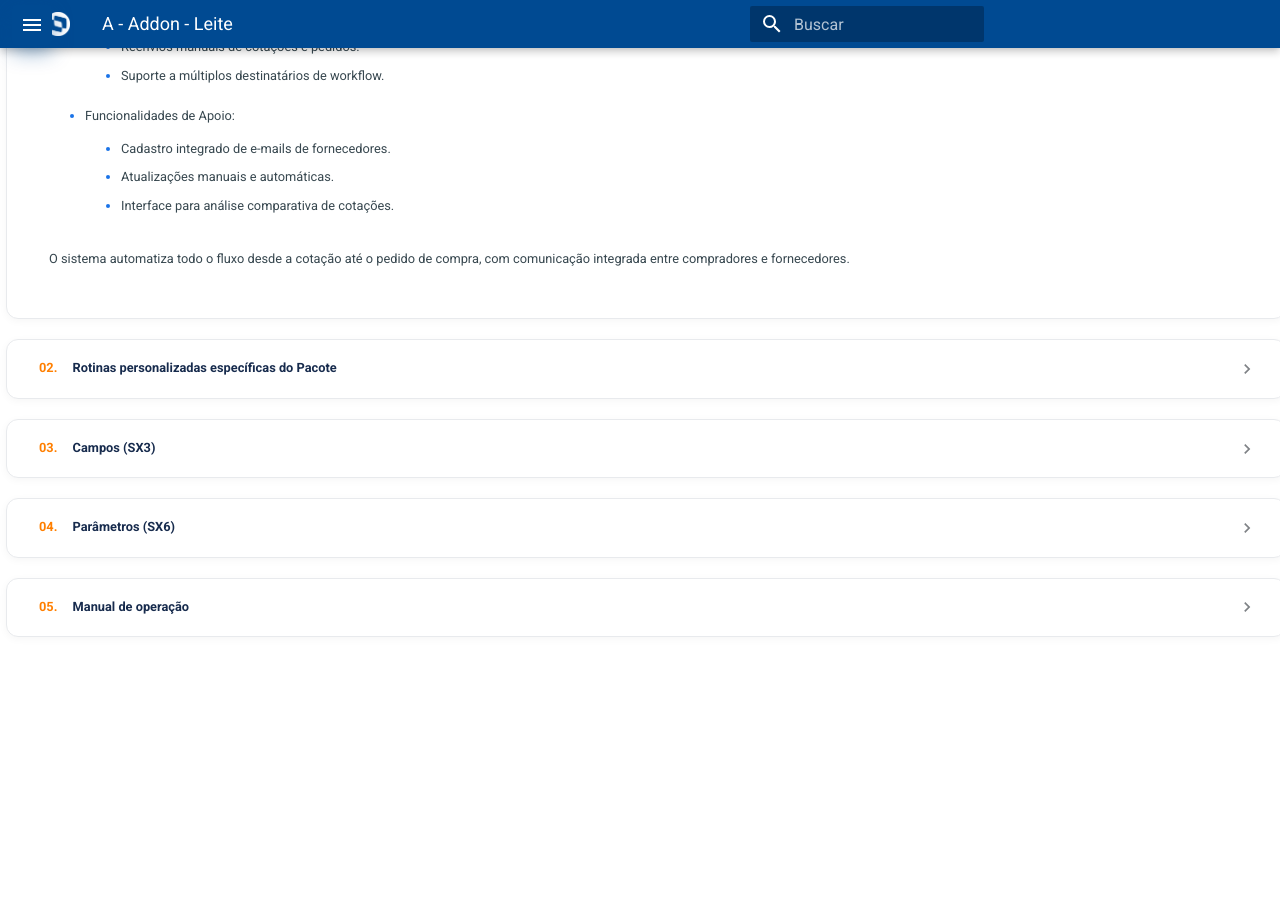
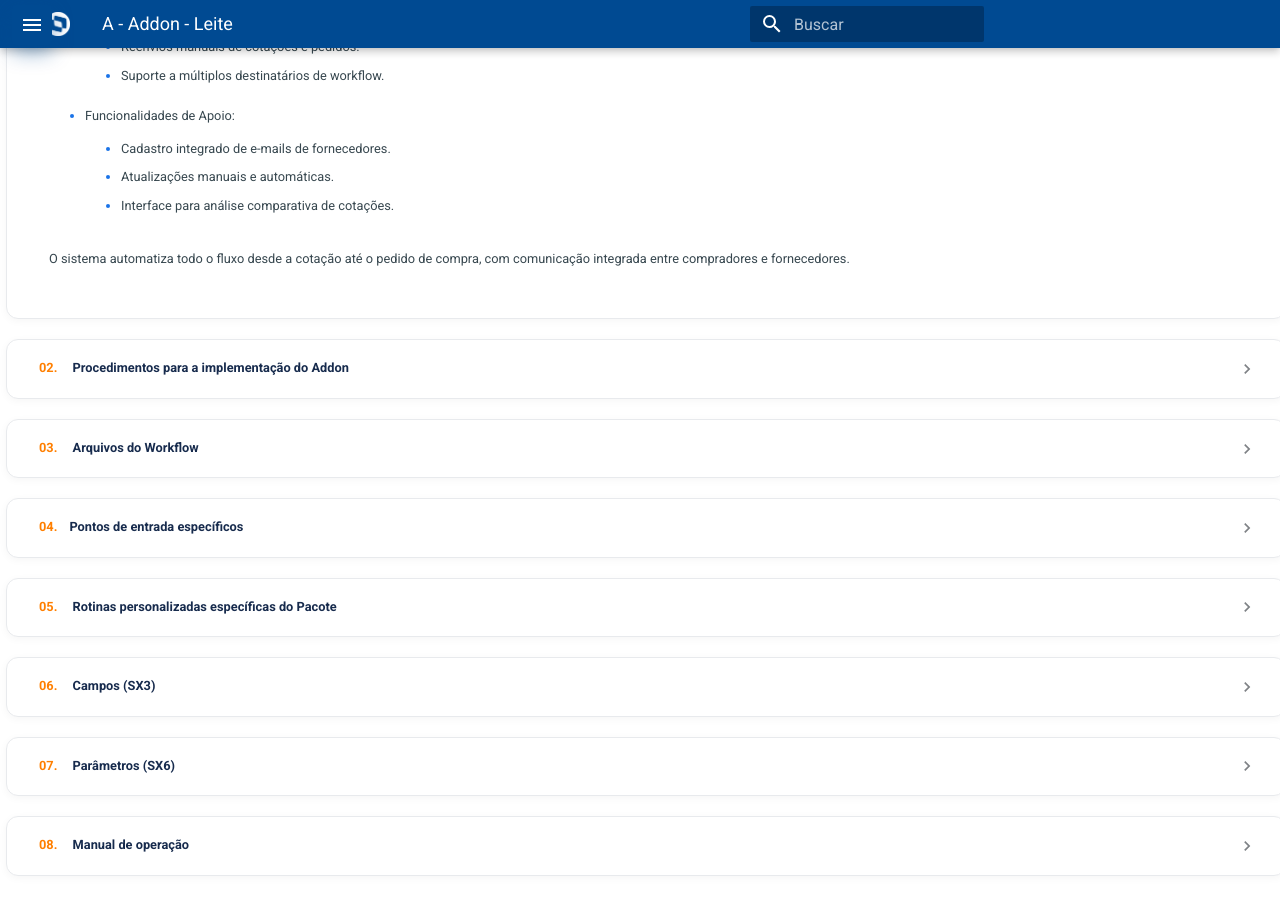
Before and after one commit to FSW-Mercado-Internacional-TOTVS-Oeste/documentacao-eletronica, an MkDocs documentation site: the page built from docs/addon-leite.md, in a window 1280 px wide and 900 px high, scrolled down 1197 px. Built offline with MkDocs 1.6.1 and Material for MkDocs 9.7.7, drawn with Linux system fonts in a browser that asks for light colours; comment, search, counter and statistics services are not loaded; before the commit the page ends 1858 px from its top, so only the background shows below that.

Commit message:
Alt. AddonLeite

```diff
--- a/docs/addon-leite.md
+++ b/docs/addon-leite.md
@@ -77,13 +77,196 @@
 
 <details class="custom-expand" markdown="1">
 <summary markdown="1">
-  <span class="summary-title"><span class="summary-number">02.</span> Rotinas personalizadas específicas do Pacote</span>
+  <span class="summary-title"><span class="summary-number">02.</span> Procedimentos para a implementação do Addon</span>
 </summary>
 <div class="content-body" markdown="1">
 
-### <span style="display: none;">2. Rotinas personalizadas específicas do Pacote</span>
+### <span style="display: none;">2. Procedimentos para a implementação do Addon</span>
+
+#### Importante:
+
+![](./assets/leite/Imagem36.png){.flow-image}
+
+<strong>PRÉ-REQUISITOS:</strong>
+<br>
+Este pacote requer as seguintes configurações no Servidor ERP Protheus:<br>
+<strong>1.	</strong>Configuração do serviço de Workflow e conta de e-mail de workflow no módulo Configurador;<br>
+<strong>2.	</strong>Configuração do serviço HTTP no .INI do Servidor Protheus;
+
+<strong>Exemplo:</strong>
+
+<strong>[HTTP]</strong><br>
+enable=1<br>
+port=8089<br>
+PATH=C:\P11\Protheus_Data\web<br>
+
+;----------------------------------------<br>
+<strong>;	JOB WORKFLOW VIA LINK<br></strong>
+<strong>;----------------------------------------<br>
+[192.168.1.151:8089]</strong><br>
+ENABLE=1<br>
+PORT=8089<br>
+PATH=C:\P11\Protheus_Data\web<br>
+ENVIRONMENT=desenvolvimento<br>
+RESPONSEJOB=JOB_WF_LINK<br>
+<br>
+<strong>[JOB_WF_LINK]</strong><br>
+TYPE=WEB<br>
+SIGAWEB=WF<br>
+ENVIRONMENT=desenvolvimento<br>
+INSTANCES=3,5<br>
+INSTANCENAME=WF<br>
+ONSTART=STARTWEBEX<br>
+ONCONNECT=CONNECTWEBEX<br>
+ONEXIT=FINISHWEBEX<br>
+PREPAREIN=01,01<br>
+
+<strong>3.	</strong>Redirecionamento do DNS para acesso ao link do workflow (https://dominio.com.br) na porta HTTP configurada;<br>
+<strong>4.	</strong>Liberação de Firewall para a porta HTTP do Servidor Protheus;<br>
+<strong>5.	</strong>Copiar MENU sigaesp1.xnu para past de menus;<br>
+
+<strong>COMPATIBILIZADOR:</strong>
+
+Baixar e descompactar o pacote de instalação do ADD-ON (F007A);<br>
+<strong>1.	</strong>Copiar a pasta \FSW999\UPD007\A\DADOS  para o rootpath (protheus_data);<br>
+<strong>2.	</strong>Aplicar o patch contido na pasta \FSW999\UPD007\A\PATCH (tttp110_007A);<br>
+<strong>3.	</strong>Ajustar arquivo SX2LAT.DTC nome das tabelas conforme dicionário.<br>
+<strong>4.	</strong>Ajustar arquivo SX3LAT.DTC grupo de campos 001, 002, e 033 conforme tamanho no dicionário.<br>
+<strong>5.	</strong>Executar o compatibilizador U_UPD007A através do remote:<br>
+
+![](./assets/leite/Imagem37.png){.flow-image}
+</tbody>
+</table>
+</div>
+</details>
+
+<!--############################################### 03 #######################################################-->
+
+<details class="custom-expand" markdown="1">
+<summary markdown="1">
+  <span class="summary-title"><span class="summary-number">03.</span> Arquivos do Workflow</span>
+</summary>
+<div class="content-body" markdown="1">
+
+### <span style="display: none;">3. Arquivos do Workflow</span>
+
+Copiar os seguintes arquivos do Pacote para a pasta de trabalho do Workflow (protheus_data\workflow), configurado através do parâmetro MV_WFDIR:
+
+<table class="banks-table">
+  <thead>
+    <tr>
+      <th>Arquivo</th>
+      <th>Descrição</th>
+    </tr>
+  </thead>
+  <tbody>
+    <tr>
+      <td><strong>ltcad014.htm</strong></td>
+      <td>Diferença entre Plataforma e Coletas uMov.me.</td>
+    </tr>
+    <tr>
+      <td><strong>ltcad015.htm</strong></td>
+      <td>Abertura/Fechamento de Plataforma</td>
+    </tr>
+  </tbody>
+</table>
+
+Copiar os seguintes arquivos do Pacote para a pasta WEB (protheus_data\web), configurada através do parâmetro MV_WFDHTTP:
+
+<table class="banks-table">
+  <thead>
+    <tr>
+      <th>Arquivo</th>
+      <th>Descrição</th>
+    </tr>
+  </thead>
+  <tbody>
+    <tr>
+      <td><strong>logototvs.png</strong></td>
+      <td>Imagem logotipo da TOTVS.</td>
+    </tr>
+    <tr>
+      <td><strong>lgmidEEFF.png</strong></td>
+      <td>Imagem logotipo da Empresa EE (Empresa = 01) FF (Filial = 01).<br> Tamanho padrão para a imagem 110 x 110 Pixels.</td>
+    </tr>
+  </tbody>
+</table>
+
+</div>
+</details>
+
+
+<!--############################################### 04 #######################################################-->
+
+<details class="custom-expand" markdown="1">
+<summary markdown="1">
+  <span class="summary-title"><span class="summary-number">04.</span>Pontos de entrada específicos</span>
+</summary>
+<div class="content-body" markdown="1">
+
+### <span style="display: none;">04. Pontos de entrada específicos</span>
+
+Implementar os seguintes pontos de entrada com chamada à rotina específica do Pacote:
+
+<table class="banks-table">
+  <thead>
+    <tr>
+      <th>Nome</th>
+      <th>Chamada</th>
+    </tr>
+  </thead>
+  <tbody>
+    <tr>
+      <td><strong>MA120BUT</strong></td>
+      <td>Local aBotoes := U_P002A01("MA120BUT").</td>
+    </tr>
+    <tr>
+      <td><strong>MA150BUT</strong></td>
+      <td>Local aBotoes := U_P002A01("MA150BUT").</td>
+    </tr>
+    <tr>
+      <td><strong>MT120FIM</strong></td>
+      <td>U_P002A01("MT120FIM",PARAMIXB).</td>
+    </tr>
+    <tr>
+      <td><strong>MT130WF</strong></td>
+      <td>U_P002A01("MT130WF",PARAMIXB).</td>
+    </tr>
+    <tr>
+      <td><strong>MT150GET</strong></td>
+      <td>U_P002A01("MT150GET").</td>
+    </tr>
+    <tr>
+      <td><strong>MT150GRV</strong></td>
+      <td>FU_P002A01("MT150GRV", PARAMIXB).</td>
+    </tr>
+    <tr>
+      <td><strong>MT160WF</strong></td>
+      <td>U_P002A01("MT160WF",PARAMIXB).</td>
+    </tr>
+    <tr>
+  </tbody>
+</table>
+
+</div>
+</details>
+
+
+
+
+<!--############################################### 05 #######################################################-->
+
+<details class="custom-expand" markdown="1">
+<summary markdown="1">
+  <span class="summary-title"><span class="summary-number">05.</span> Rotinas personalizadas específicas do Pacote</span>
+</summary>
+<div class="content-body" markdown="1">
+
+### <span style="display: none;">5. Rotinas personalizadas específicas do Pacote</span>
 
 #### Funções personalizadas contidas no pacote:
+
+O pacote disponibilizará as seguintes rotinas/funções personalizadas no ambiente aplicado:
 
 <table class="banks-table">
   <thead>
@@ -138,22 +321,24 @@
       <td><strong>UPD00201</strong></td>
       <td>Programa compatibilizador do Dicionário de Dados para aplicação do ADD-ON.</td>
     </tr>
-    <tr>
+    </tr>
   </tbody>
 </table>
 
 </div>
 </details>
 
-<!--############################################### 03 #######################################################-->
+<!--############################################### 06 #######################################################-->
 
 <details class="custom-expand" markdown="1">
 <summary markdown="1">
-  <span class="summary-title"><span class="summary-number">03.</span> Campos (SX3)</span>
+  <span class="summary-title"><span class="summary-number">06.</span> Campos (SX3)</span>
 </summary>
 <div class="content-body" markdown="1">
 
-### <span style="display: none;">3. Campos (SX3)</span>
+### <span style="display: none;">6. Campos (SX3)</span>
+
+No “Configurador (SIGACFG)”, opção “Ambiente/Base de Dados/Dicionário/Base de Dados” (CFGX031), serão criados os seguintes campos:
 
 <details class="field-expand" markdown="1">
 <summary markdown="1">
@@ -682,15 +867,17 @@
 </div>
 </details>
 
-<!--############################################### 04 #######################################################-->
+<!--############################################### 07 #######################################################-->
 
 <details class="custom-expand" markdown="1">
 <summary markdown="1">
-  <span class="summary-title"><span class="summary-number">04.</span> Parâmetros (SX6)</span>
+  <span class="summary-title"><span class="summary-number">07.</span> Parâmetros (SX6)</span>
 </summary>
 <div class="content-body" markdown="1">
 
 ### <span style="display: none;">7. Parâmetros (SX6)</span>
+
+No “Configurador (SIGACFG)”, opção “Ambiente/Cadastros/Parâmetros” (CFGX017), configurar os seguintes parâmetros:
 
 <table class="banks-table">
   <thead>
@@ -722,17 +909,18 @@
     </tr>
   </tbody>
 </table>
-
 </div>
 </details>
 
+<!--############################################### 08 #######################################################-->
+
 <details class="custom-expand" markdown="1">
 <summary markdown="1">
-  <span class="summary-title"><span class="summary-number">05.</span> Manual de operação</span>
+  <span class="summary-title"><span class="summary-number">08.</span> Manual de operação</span>
 </summary>
 <div class="content-body" markdown="1">
 
-### <span style="display: none;">12. Manual de operação</span>
+### <span style="display: none;">8. Manual de operação</span>
 
 Este ADDON tem por objetivo realizar os processos para controle de entrada de leite em Laticínios, abaixo pontos que são abordados:
 
@@ -769,7 +957,7 @@
 Devem ser cadastrados transportadores interno/externo, sistema não gera movimento para pagamento, somente gera relatório auxiliar de movimentos. Se tiver adiantamentos deve-se ser informado Fornecedor no cadastro para sistema identificar movimentação no financeiro em aberto.
 - <strong>VEÍCULO</strong>:<br>
 Cadastro Padrão
-- <strong>MOTORISTA:</strong>:<br>
+- <strong>MOTORISTA:</strong><br>
 Cadastro Padrão
 - <strong>TES:</strong><br>
 <strong>1)</strong> Cadastrar as TES, analisando pontos abaixo (pré-definida já);<br>
```
Also changed, not shown: docs/assets/leite/Imagem36.png (added), docs/assets/leite/Imagem37.png (added).
